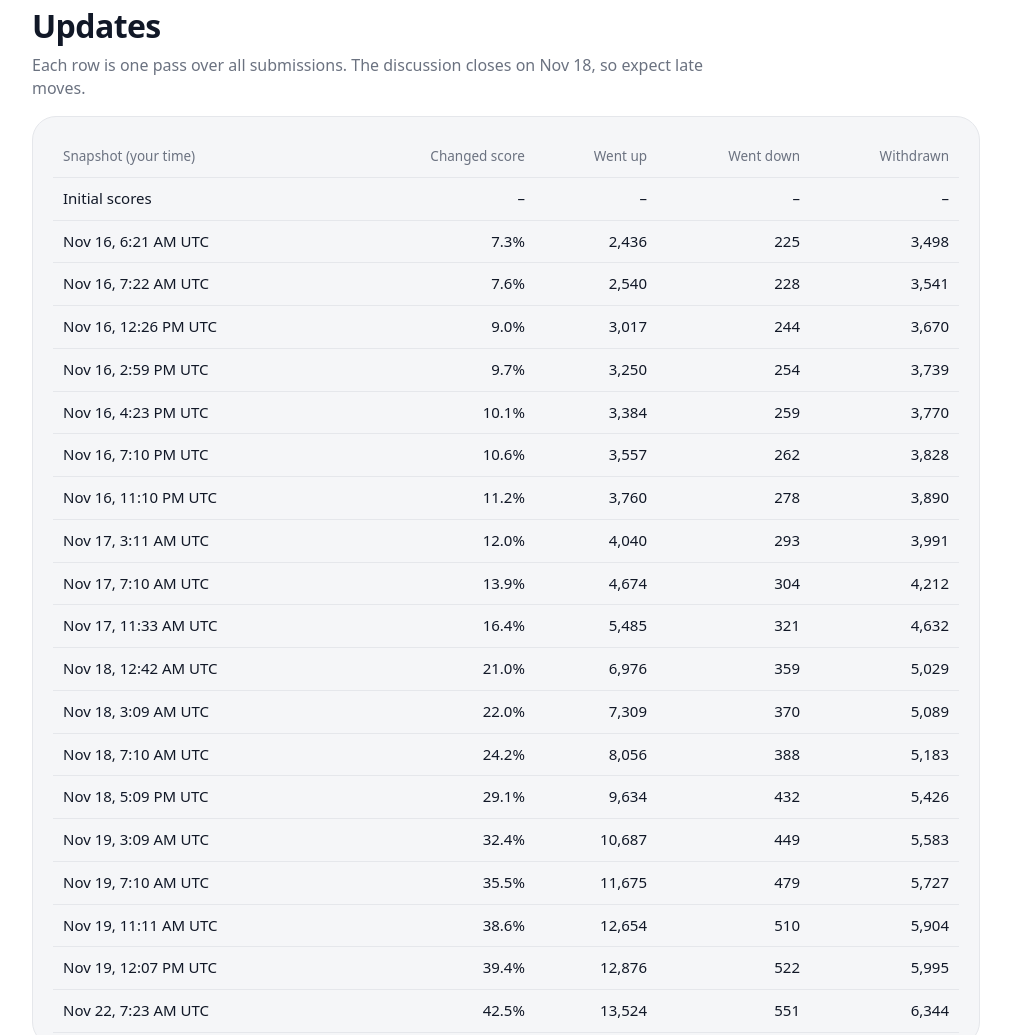
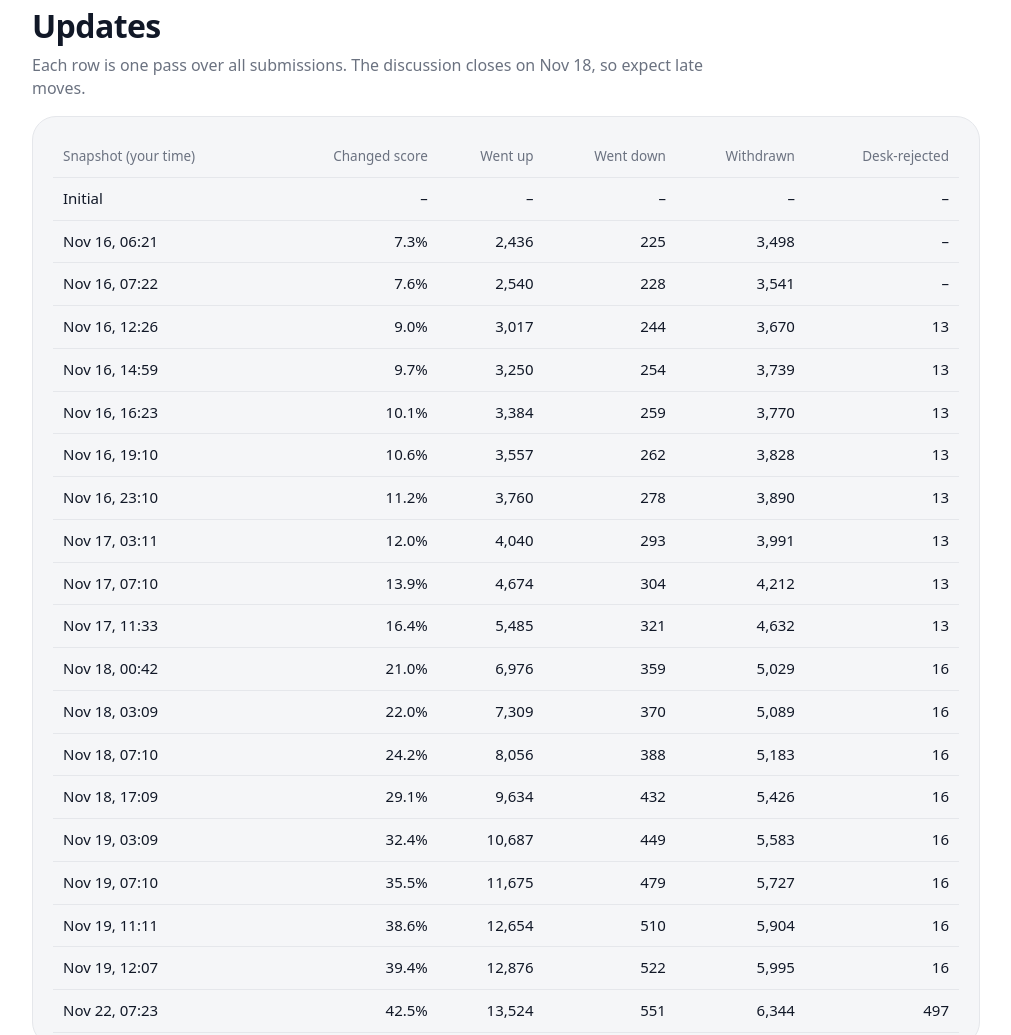
Before and after one commit to juevn/iclr2027-reviews, a plain HTML site: page index.html in a window 1280 px wide. Shown: the part 2546-3581 px from the top of the page, without its empty margins (134-1145 px from the left). Drawn offline with Linux system fonts and the light colour scheme; a web font is replaced by a local one.

Commit message:
Show desk rejections in the lookup and the update table
Co-Authored-By: Claude Opus 5.5 <noreply@anthropic.com>
Claude-Session: https://claude.ai/code/session_01TcxDZfia7MrzcEvY8LDLi9

```diff
--- a/data.js
+++ b/data.js
@@ -126,22 +126,22 @@ window.ICLR_DATA = {
     {"at":"2026-11-06T13:54:47Z","sc":40458,"up":0,"down":0,"mixed":0,"withdrawn":0},
     {"at":"2026-11-16T06:21:22Z","sc":36671,"up":2436,"down":225,"mixed":12,"withdrawn":3498},
     {"at":"2026-11-16T07:22:44Z","sc":36628,"up":2540,"down":228,"mixed":12,"withdrawn":3541},
-    {"at":"2026-11-16T12:26:30Z","sc":36499,"up":3017,"down":244,"mixed":13,"withdrawn":3670},
-    {"at":"2026-11-16T14:59:02Z","sc":36429,"up":3250,"down":254,"mixed":14,"withdrawn":3739},
-    {"at":"2026-11-16T16:23:09Z","sc":36394,"up":3384,"down":259,"mixed":16,"withdrawn":3770},
-    {"at":"2026-11-16T19:10:13Z","sc":36336,"up":3557,"down":262,"mixed":16,"withdrawn":3828},
-    {"at":"2026-11-16T23:10:22Z","sc":36275,"up":3760,"down":278,"mixed":16,"withdrawn":3890},
-    {"at":"2026-11-17T03:11:24Z","sc":36174,"up":4040,"down":293,"mixed":19,"withdrawn":3991},
-    {"at":"2026-11-17T07:10:04Z","sc":35950,"up":4674,"down":304,"mixed":21,"withdrawn":4212},
-    {"at":"2026-11-17T11:33:53Z","sc":35532,"up":5485,"down":321,"mixed":25,"withdrawn":4632},
-    {"at":"2026-11-18T00:42:04Z","sc":35127,"up":6976,"down":359,"mixed":32,"withdrawn":5029},
-    {"at":"2026-11-18T03:09:50Z","sc":35068,"up":7309,"down":370,"mixed":33,"withdrawn":5089},
-    {"at":"2026-11-18T07:10:05Z","sc":34974,"up":8056,"down":388,"mixed":37,"withdrawn":5183},
-    {"at":"2026-11-18T17:09:21Z","sc":34734,"up":9634,"down":432,"mixed":48,"withdrawn":5426},
-    {"at":"2026-11-19T03:09:58Z","sc":34574,"up":10687,"down":449,"mixed":54,"withdrawn":5583},
-    {"at":"2026-11-19T07:10:25Z","sc":34431,"up":11675,"down":479,"mixed":64,"withdrawn":5727},
-    {"at":"2026-11-19T11:11:03Z","sc":34253,"up":12654,"down":510,"mixed":74,"withdrawn":5904},
-    {"at":"2026-11-19T12:07:10Z","sc":34161,"up":12876,"down":522,"mixed":73,"withdrawn":5995},
-    {"at":"2026-11-22T07:23:02Z","sc":33335,"up":13524,"down":551,"mixed":86,"withdrawn":6344}
+    {"at":"2026-11-16T12:26:30Z","sc":36499,"up":3017,"down":244,"mixed":13,"withdrawn":3670,"desk":13},
+    {"at":"2026-11-16T14:59:02Z","sc":36429,"up":3250,"down":254,"mixed":14,"withdrawn":3739,"desk":13},
+    {"at":"2026-11-16T16:23:09Z","sc":36394,"up":3384,"down":259,"mixed":16,"withdrawn":3770,"desk":13},
+    {"at":"2026-11-16T19:10:13Z","sc":36336,"up":3557,"down":262,"mixed":16,"withdrawn":3828,"desk":13},
+    {"at":"2026-11-16T23:10:22Z","sc":36275,"up":3760,"down":278,"mixed":16,"withdrawn":3890,"desk":13},
+    {"at":"2026-11-17T03:11:24Z","sc":36174,"up":4040,"down":293,"mixed":19,"withdrawn":3991,"desk":13},
+    {"at":"2026-11-17T07:10:04Z","sc":35950,"up":4674,"down":304,"mixed":21,"withdrawn":4212,"desk":13},
+    {"at":"2026-11-17T11:33:53Z","sc":35532,"up":5485,"down":321,"mixed":25,"withdrawn":4632,"desk":13},
+    {"at":"2026-11-18T00:42:04Z","sc":35127,"up":6976,"down":359,"mixed":32,"withdrawn":5029,"desk":16},
+    {"at":"2026-11-18T03:09:50Z","sc":35068,"up":7309,"down":370,"mixed":33,"withdrawn":5089,"desk":16},
+    {"at":"2026-11-18T07:10:05Z","sc":34974,"up":8056,"down":388,"mixed":37,"withdrawn":5183,"desk":16},
+    {"at":"2026-11-18T17:09:21Z","sc":34734,"up":9634,"down":432,"mixed":48,"withdrawn":5426,"desk":16},
+    {"at":"2026-11-19T03:09:58Z","sc":34574,"up":10687,"down":449,"mixed":54,"withdrawn":5583,"desk":16},
+    {"at":"2026-11-19T07:10:25Z","sc":34431,"up":11675,"down":479,"mixed":64,"withdrawn":5727,"desk":16},
+    {"at":"2026-11-19T11:11:03Z","sc":34253,"up":12654,"down":510,"mixed":74,"withdrawn":5904,"desk":16},
+    {"at":"2026-11-19T12:07:10Z","sc":34161,"up":12876,"down":522,"mixed":73,"withdrawn":5995,"desk":16},
+    {"at":"2026-11-22T07:23:02Z","sc":33335,"up":13524,"down":551,"mixed":86,"withdrawn":6344,"desk":497}
   ]
 };
--- a/index.html
+++ b/index.html
@@ -132,6 +132,8 @@ table.tl { width: 100%; border-collapse: collapse; font-size: 15px; }
 table.tl th, table.tl td { text-align: right; padding: 10px 10px; border-bottom: 1px solid var(--line); font-variant-numeric: tabular-nums; }
 table.tl th:first-child, table.tl td:first-child { text-align: left; }
 table.tl th { color: var(--muted); font-weight: 500; font-size: 13.5px; }
+@media (max-width: 600px) { table.tl { font-size: 12.5px; } table.tl th, table.tl td { padding: 8px 3px; } table.tl th { font-size: 11px; } table.tl td:first-child { white-space: nowrap; } #timeline { letter-spacing: -0.2px; } }
+@media (max-width: 380px) { table.tl { font-size: 11.5px; } table.tl th { font-size: 10.5px; } }
 
 .method { color: var(--muted); font-size: 15px; line-height: 1.65; }
 .method li { margin-bottom: 6px; }
@@ -251,6 +253,7 @@ table.tl th { color: var(--muted); font-weight: 500; font-size: 13.5px; }
   const fmt = (n) => n.toLocaleString('en-US');
   const pct = (a, b, d = 1) => b ? (100 * a / b).toFixed(d) + '%' : '–';
   const when = (iso) => new Date(iso).toLocaleString('en-US', { month: 'short', day: 'numeric', hour: 'numeric', minute: '2-digit', timeZoneName: 'short' });
+  const whenShort = (iso) => new Date(iso).toLocaleString('en-US', { month: innerWidth < 600 ? 'numeric' : 'short', day: 'numeric', hour: '2-digit', minute: '2-digit', hourCycle: 'h23' });
   const css = (v) => getComputedStyle(document.documentElement).getPropertyValue(v).trim();
   const SVGNS = 'http://www.w3.org/2000/svg';
   const el = (tag, attrs = {}, text) => { const e = document.createElementNS(SVGNS, tag); for (const k in attrs) e.setAttribute(k, attrs[k]); if (text != null) e.textContent = text; return e; };
@@ -332,11 +335,11 @@ table.tl th { color: var(--muted); font-weight: 500; font-size: 13.5px; }
         <div class="metric up"><b>${pct(c.up, c.sc)}</b><span>went up (${fmt(c.up)})</span></div>
         <div class="metric down"><b>${pct(c.down, c.sc)}</b><span>went down (${fmt(c.down)})</span></div>
         <div class="metric"><b>${pct(kept + c.mixed, c.sc)}</b><span>same score (${fmt(kept + c.mixed)})</span></div>
-        <div class="metric"><b>${pct(c.w + c.dk, c.n)}</b><span>withdrawn (${fmt(c.w + c.dk)})</span></div>
+        <div class="metric"><b>${pct(c.w + c.dk, c.n)}</b><span>withdrawn or desk-rejected (${fmt(c.w + c.dk)})</span></div>
       </div>
       <div class="bar" role="img" aria-label="Breakdown">${seg.filter(s => s[0]).map(s => `<div title="${s[2]}: ${fmt(s[0])}" style="flex:${s[0]};background:${s[1]}"></div>`).join('')}</div>
       <div class="legend">${seg.map(s => `<span><i style="background:${s[1]}"></i>${s[2]}</span>`).join('')}</div>
-      <div class="compare">Up, down and same are shares of the ${fmt(c.sc)} papers still under review with ${r.length} reviews. Withdrawn is a share of all ${fmt(c.n)}.
+      <div class="compare">Up, down and same are shares of the ${fmt(c.sc)} papers still under review with ${r.length} reviews. Withdrawn or desk-rejected is a share of all ${fmt(c.n)}.
         ${key.length && same.sc > c.sc ? `<br>All papers with mean <b>${mean.toFixed(2)}</b>, any combination: <b>${pct(same.up, same.sc)}</b> up, <b>${pct(same.down, same.sc)}</b> down.` : ''}</div>
       ${c.sc < 30 ? '<div class="note">Few papers started like this, so these shares are noisy.</div>' : ''}
       ${other > 0 ? `<div class="note">${fmt(other)} more gained or lost a review and are not counted in up/down.</div>` : ''}
@@ -506,9 +509,9 @@ table.tl th { color: var(--muted); font-weight: 500; font-size: 13.5px; }
   // ---- timeline
   const rows = D.timeline.map((t, i) => {
     const mv = t.up + t.down + t.mixed;
-    return `<tr><td>${i === 0 ? 'Initial scores' : when(t.at)}</td><td>${i ? pct(mv, t.sc) : '–'}</td><td>${i ? fmt(t.up) : '–'}</td><td>${i ? fmt(t.down) : '–'}</td><td>${i ? fmt(t.withdrawn) : '–'}</td></tr>`;
+    return `<tr><td>${i === 0 ? 'Initial' : whenShort(t.at)}</td><td>${i ? pct(mv, t.sc) : '–'}</td><td>${i ? fmt(t.up) : '–'}</td><td>${i ? fmt(t.down) : '–'}</td><td>${i ? fmt(t.withdrawn) : '–'}</td><td>${i && t.desk != null ? fmt(t.desk) : '–'}</td></tr>`;
   });
-  $('timeline').innerHTML = `<thead><tr><th>Snapshot (your time)</th><th>Changed score</th><th>Went up</th><th>Went down</th><th>Withdrawn</th></tr></thead><tbody>${rows.join('')}</tbody>`;
+  $('timeline').innerHTML = `<thead><tr><th>Snapshot (your time)</th><th>Changed score</th><th>Went up</th><th>Went down</th><th>With&shy;drawn</th><th>Desk-rejected</th></tr></thead><tbody>${rows.join('')}</tbody>`;
 
   drawCharts();
   matchMedia('(prefers-color-scheme: dark)').addEventListener('change', drawCharts);
--- a/tools/build_data.js
+++ b/tools/build_data.js
@@ -5,7 +5,7 @@ const D = window.ICLR_DATA, U = JSON.parse(fs.readFileSync(process.argv[3], 'utf
 // sanity: combos totals must match the timeline row
 const t = [0,0,0,0,0,0,0,0]; for (const v of Object.values(U.combos)) v.forEach((x, i) => t[i] += x);
 const row = U.timelineRow;
-const ok = t[3] === row.sc && t[4] === row.up && t[5] === row.down && t[6] === row.mixed && t[1] === row.withdrawn
+const ok = t[3] === row.sc && t[4] === row.up && t[5] === row.down && t[6] === row.mixed && t[1] === row.withdrawn && (row.desk == null || t[2] === row.desk)
   && Object.values(U.reviews.moves).reduce((a, b) => a + b, 0) === U.reviews.changed && t[0] === 40458;
 if (!ok) { console.error('MISMATCH', t, row); process.exit(1); }
 // edit-time buckets must add up to each move
@@ -18,7 +18,8 @@ if (U.dest) for (const [k, v] of Object.entries(U.combos)) {
   const s = Object.values(U.dest[k] || {}).reduce((a, b) => a + b, 0);
   if (s !== v[4] + v[5] + v[6]) { console.error('DEST MISMATCH', k, s, v); process.exit(1); }
 }
-if (!D.timeline.some(r => r.at === row.at)) D.timeline.push({ at: row.at.replace(/\.\d+Z$/, 'Z'), sc: row.sc, up: row.up, down: row.down, mixed: row.mixed, withdrawn: row.withdrawn });
+const at = row.at.replace(/\.\d+Z$/, 'Z');
+if (!D.timeline.some(r => r.at === at)) D.timeline.push({ at, sc: row.sc, up: row.up, down: row.down, mixed: row.mixed, withdrawn: row.withdrawn, ...(row.desk != null ? { desk: row.desk } : {}) });
 D.updated = U.updated.replace(/\.\d+Z$/, 'Z'); D.combos = U.combos; D.currentMeans = U.currentMeans;
 const order = ['1>2','1>3','1>4','2>1','2>3','2>4','3>1','3>2','3>4','4>2','4>3'];
 const moves = Object.fromEntries(Object.entries(U.reviews.moves).sort((a, b) => b[1] - a[1]));
--- a/tools/collect.js
+++ b/tools/collect.js
@@ -62,14 +62,14 @@
 
       const combos = {}, moves = {}, initial = {}, dest = {}, times = {};
       const rv = { analyzed: 0, modified: 0, changed: 0, exact: 0, inferred: 0 };
-      const row = { sc: 0, up: 0, down: 0, mixed: 0, withdrawn: 0 };
+      const row = { sc: 0, up: 0, down: 0, mixed: 0, withdrawn: 0, desk: 0 };
       for (const [n, r0] of Object.entries(C.init)) {
         if (!r0.length) continue;
         const g = combos[r0.join('')] = combos[r0.join('')] || [0, 0, 0, 0, 0, 0, 0, 0];
         g[0]++;
         const c = C.cur[n]; if (!c) continue;
         if (c.s === 'w') { g[1]++; row.withdrawn++; continue; }
-        if (c.s === 'd') { g[2]++; continue; }
+        if (c.s === 'd') { g[2]++; row.desk++; continue; }
         const revs = c.revs.filter(x => x.v != null);
         const r1 = revs.map(x => x.v).sort((a, b) => b - a);
         if (r1.length !== r0.length) continue;
```
Also changed, not shown: 1 other file.
